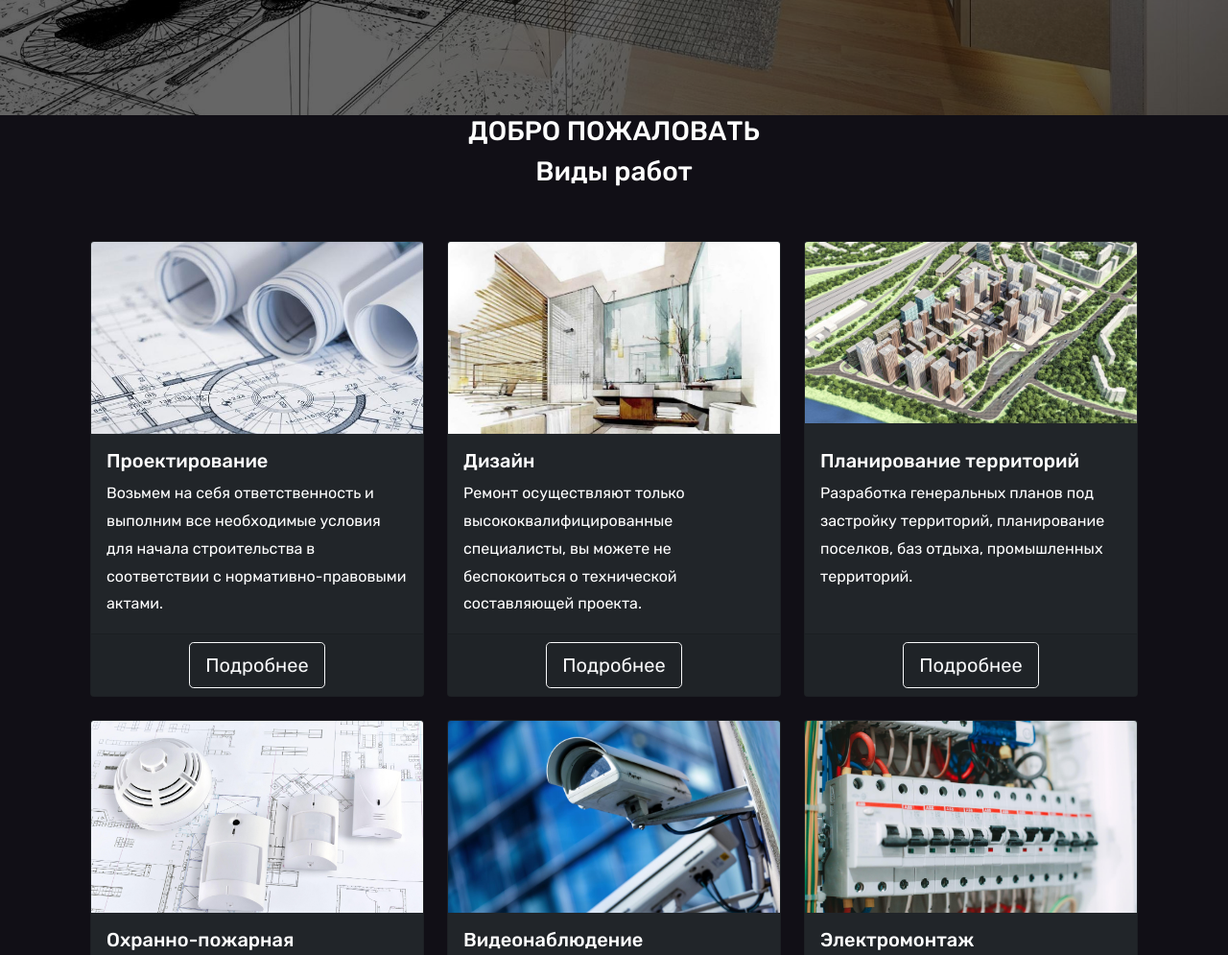
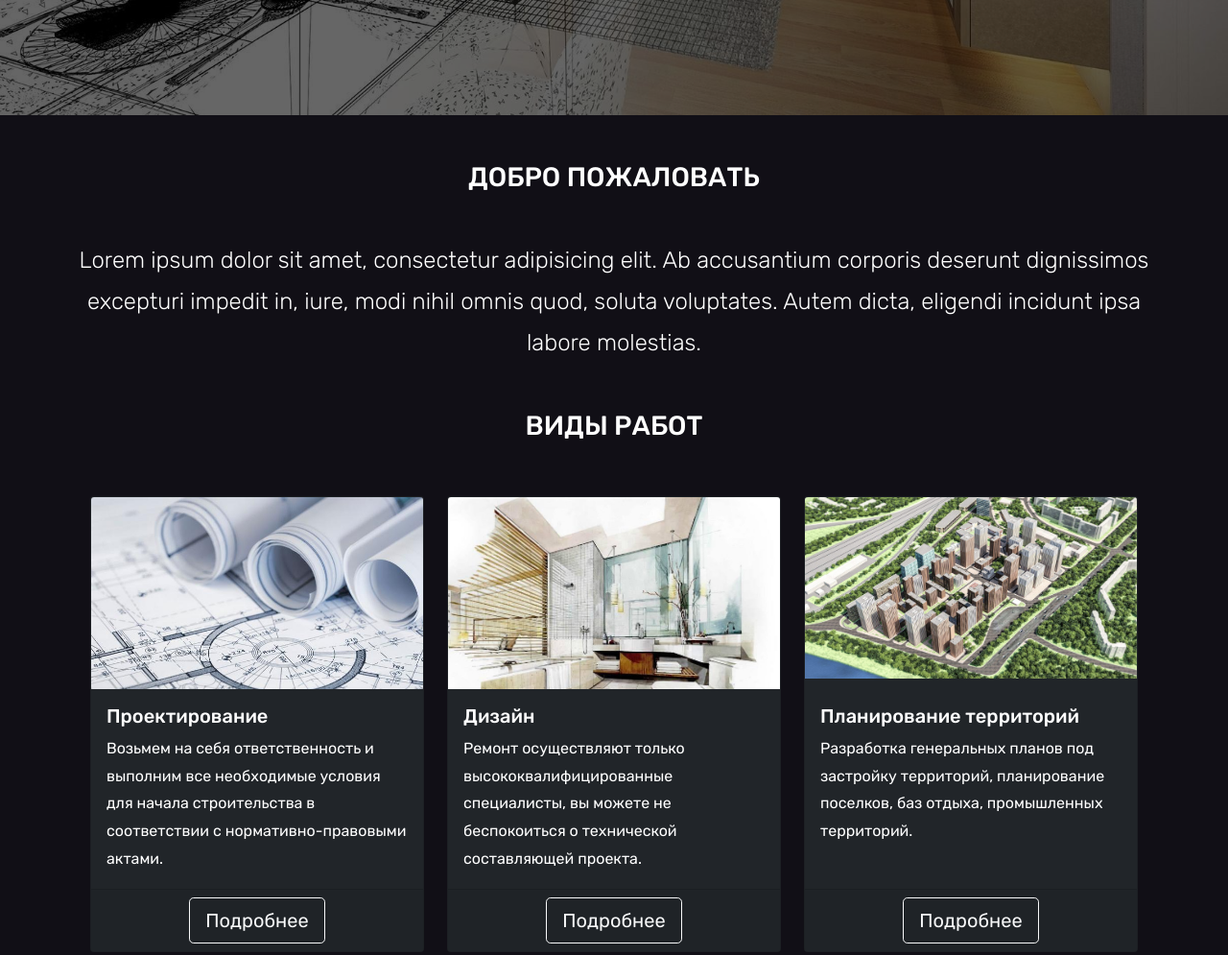
Before and after one commit to Mosmain/ais124, a plain HTML site: page index.html in a window 1280 px wide. Shown: the part 680-1675 px from the top of the page at 96% size. Drawn offline with Linux system fonts and the light colour scheme.

Commit message:
create welcome block

```diff
--- a/assets/scss/style.scss
+++ b/assets/scss/style.scss
@@ -29,10 +29,17 @@ body {
   font-weight: normal;
   background: #110f16;
 }
+
+.welcome {
+  p {
+    font-size: 1.5em;
+    font-weight: 300;
+  }
+}
+
 .dark {
   background: #110f16;
 }
-
 
 .light {
   background: #f3f5f7;
--- a/index.html
+++ b/index.html
@@ -111,12 +111,18 @@
     </div>
 </section>
 
-<section class="welcome">
-    <h3 class="text-center text-white">ДОБРО ПОЖАЛОВАТЬ</h3>
+<section class="welcome container mb-5 mt-5">
+    <h3 class="text-center text-white mb-5">ДОБРО ПОЖАЛОВАТЬ</h3>
+    <p class="text-white text-center m-0">
+        Lorem ipsum dolor sit amet, consectetur adipisicing elit.
+        Ab accusantium corporis deserunt dignissimos excepturi
+        impedit in, iure, modi nihil omnis quod, soluta voluptates. Autem dicta, eligendi incidunt ipsa labore
+        molestias.
+    </p>
 </section>
 
 <section class="container">
-    <h3 class="text-center text-white">Виды работ</h3>
+    <h3 class="text-center text-white">ВИДЫ РАБОТ</h3>
 
     <div class="row justify-content-center">
         <div class="row row-cols-1 row-cols-md-2 row-cols-lg-2 row-cols-xl-3 g-4 justify-content-center">
@@ -424,7 +430,7 @@
 </div>
 
 <footer class="footer mt-auto py-3 bg-dark">
-    <div class="container">
+    <div class="container d-flex justify-content-center">
         <span class="text-muted">Place sticky footer content here.</span>
     </div>
 </footer>
```
Also changed, not shown: assets/css/style.css, 1 other file.
